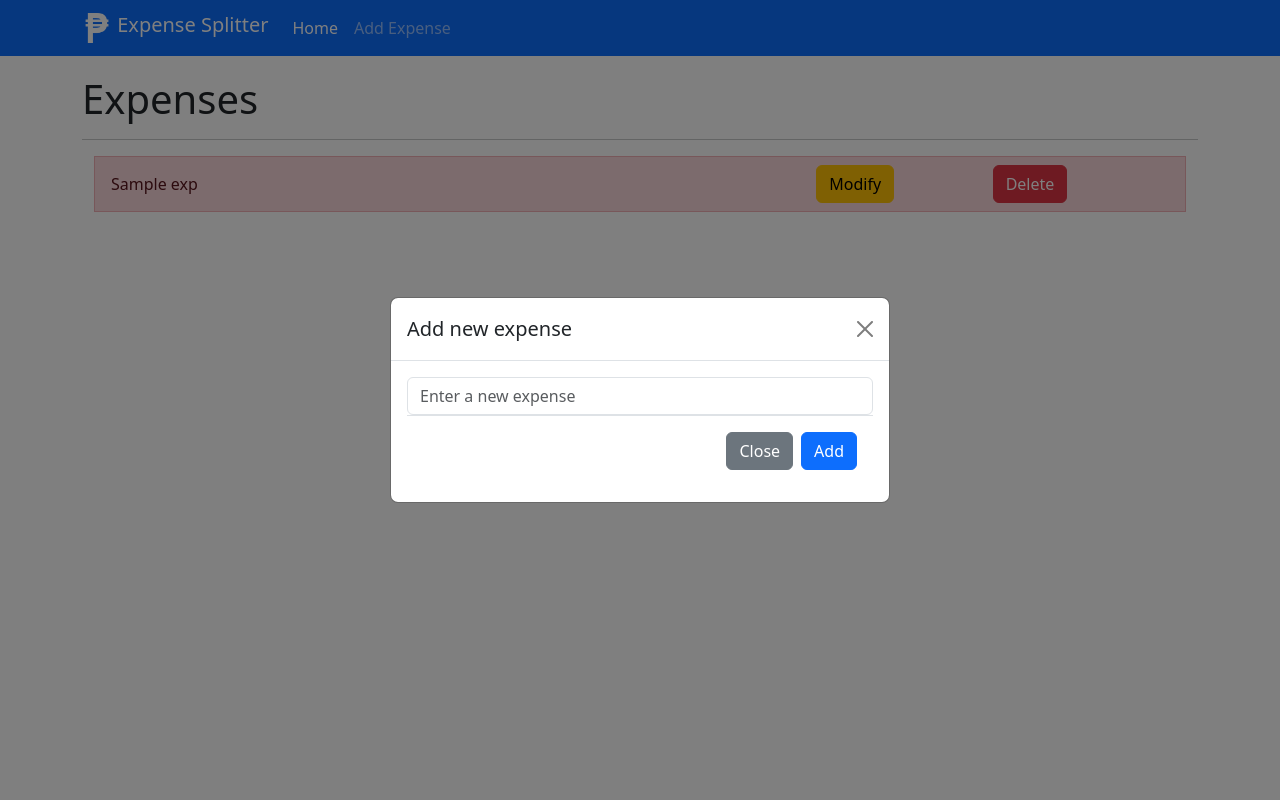
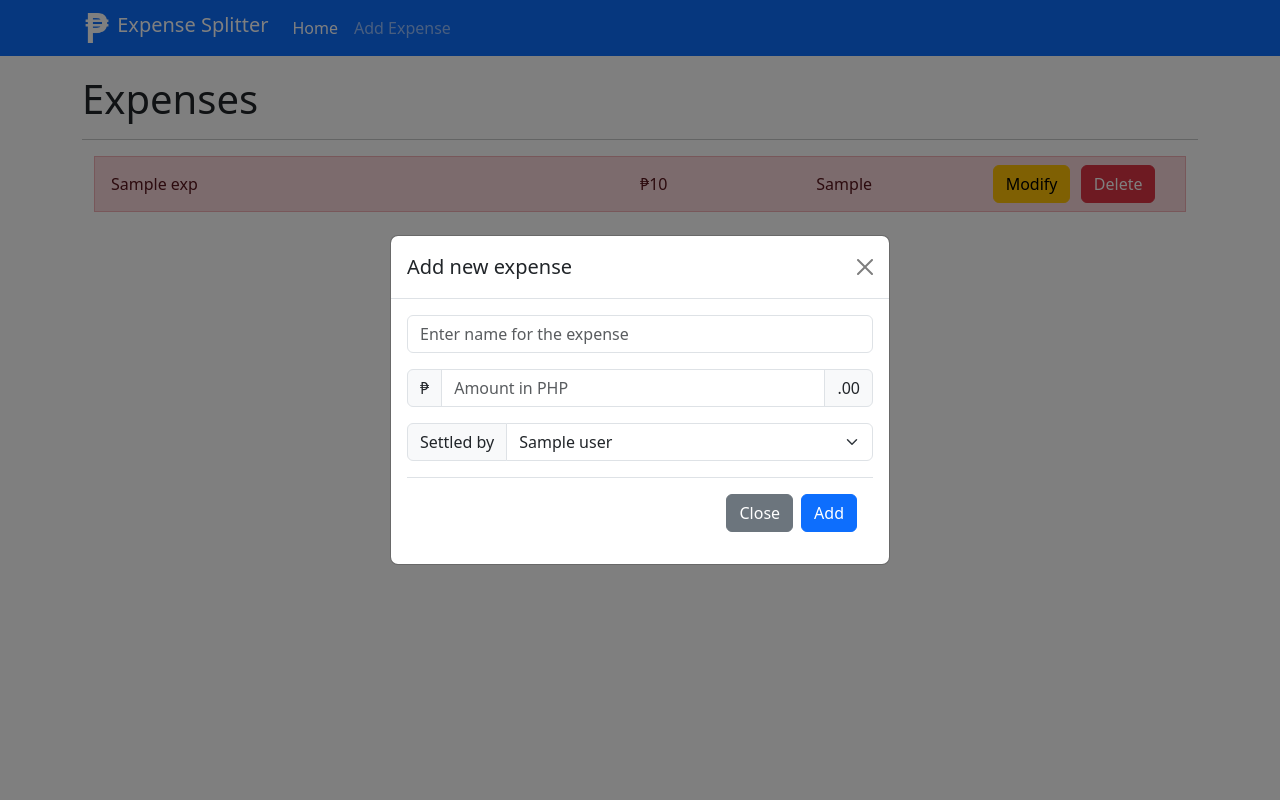
Before and after one commit to ARPM01/expense-splitter, a Flask app: template templates/home.html in a window 1280 px wide, after a click on "Add Expense". Run offline with Flask 3, Linux system fonts and the light colour scheme; the template is opened without the code that fills it: most values are stand-ins (such as "Sample title", 1, 10 or a date in 2020).

Commit message:
Add new fields to add expense form

```diff
--- a/app.py
+++ b/app.py
@@ -1,10 +1,10 @@
 from flask import Flask, render_template, request, redirect, url_for
 
-from models import Expense
+from models import Expense, User, users, expenses
+
+# TODO: Research on how to make this OOP.
 
 app = Flask(__name__, template_folder="templates")
-
-expenses = []
 
 
 @app.route("/")
@@ -14,18 +14,25 @@ def root():
 
 @app.route("/home")
 def home():
-    return render_template("home.html", expenses=expenses)
+    return render_template(
+        "home.html",
+        expenses=expenses,
+        users=users,
+    )
 
 
 @app.route("/create", methods=["POST"])
 def create():
-    expense_title = request.form["expense_title"]
+    expense_name = request.form["name"]
+    expense_amount = request.form["amount"]
+    expense_paid_by = request.form["paid_by"]
+
     # TODO: Add new fields to the form
     expenses.append(
         Expense(
-            title=expense_title,
-            amount=50.0,
-            paid_by=None,
+            title=expense_name,
+            amount=expense_amount,
+            paid_by=expense_paid_by,
             owed_by=[],
         )
     )
--- a/templates/home.html
+++ b/templates/home.html
@@ -8,7 +8,7 @@
     <link rel="icon" href="{{ url_for('static', filename='images/logo.svg') }}" type="image/svg+xml">
 </head>
 <body>
-    <nav class="navbar navbar-expand-lg bg-primary" data-bs-theme="dark">
+    <nav class="navbar navbar-expand bg-primary" data-bs-theme="dark">
         <div class="container">
             <a class="navbar-brand mb-0 h1" href="#">
                 <img src="{{ url_for('static', filename='images/logo-white.png') }}" alt="app logo" class="navbar-logo d-inline-block align-top"></svg>
@@ -35,13 +35,19 @@
                 <div class="container">
                     <div class="row">
                     <li href="#" class="list-group-item list-group-item-action d-flex align-items-center {% if exp.settled%} list-group-item-primary {% else %} list-group-item-danger {% endif %}">
-                        <div class="col-md-8">
+                        <div class="col-md-6">
                             <span  {% if exp.done %} style="text-decoration: line-through" {% endif %}>{{ exp.title }}</span>
                         </div>
                         <div class="col-md-2">
+                            <span>₱{{ exp.amount }}</span>
+                        </div>
+                        <div class="col-md-2">
+                            <span>{{ exp.user_paid_by }}</span>
+                        </div>
+                        <div class="col-md-1">
                             <a class="btn btn-warning" href="{{ url_for('modify', index=loop.index0)}}">Modify</a>
                         </div>
-                        <div class="col-md-2">
+                        <div class="col-md-1">
                             <a class="btn btn-danger" href="{{ url_for('delete', index=loop.index0)}}">Delete</a>
                         </div>
                     </a>
@@ -63,10 +69,25 @@
                 <div class="modal-body container create-item">
                     <div class="form-group">
                     <form action="{{ url_for('create') }}" method="POST">
-                        <input type="text" name="expense_title" placeholder="Enter a new expense" class="form-control">
+                        <div class="input-group mb-3">
+                        <input type="text" name="name" placeholder="Enter name for the expense" class="form-control" required oninvalid=>
+                        </div>
+                        <div class="input-group mb-3">
+                            <span class="input-group-text">₱</span>
+                            <input type="number" min="0" class="form-control" placeholder="Amount in PHP" name="amount" required>
+                            <span class="input-group-text">.00</span>
+                        </div>
+                        <div class="input-group mb-3">
+                            <label class="input-group-text" for="inputGroupSelect01">Settled by</label>
+                            <select class="form-select" id="inputGroupSelect01" name="paid_by">
+                                {% for user in users %}
+                                <option value="{{ user.id }}">{{ user.name }}</option>
+                                {% endfor %}
+                            </select>
+                        </div>
                         <div class="modal-footer">
-                            <button type="button" class="btn btn-secondary" data-bs-dismiss="modal">Close</button>
-                            <button type="submit" class="btn btn-primary" id="add-btn" data-bs-dismiss="modal">Add</button>
+                            <button class="btn btn-secondary" data-bs-dismiss="modal">Close</button>
+                            <button type="submit" class="btn btn-primary">Add</button>
                         </div>
                     </form>
                     </div>
```
Also changed, not shown: models.py (+31 -4 lines).
